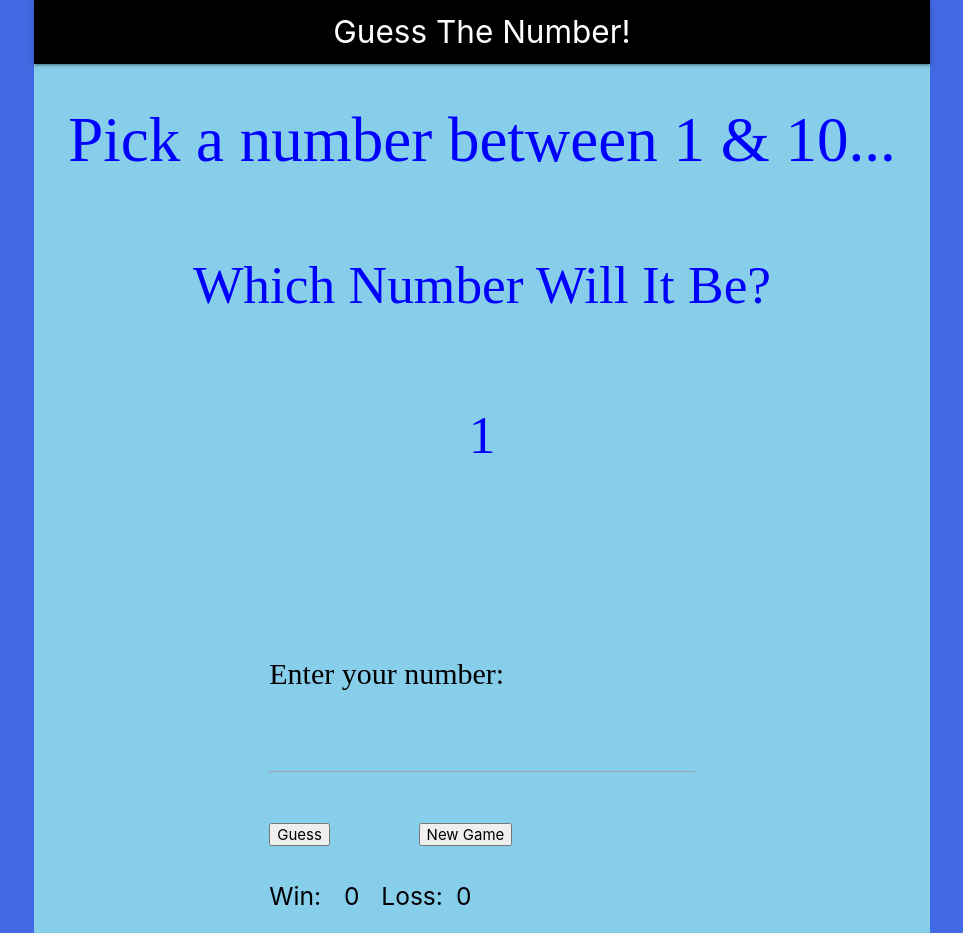
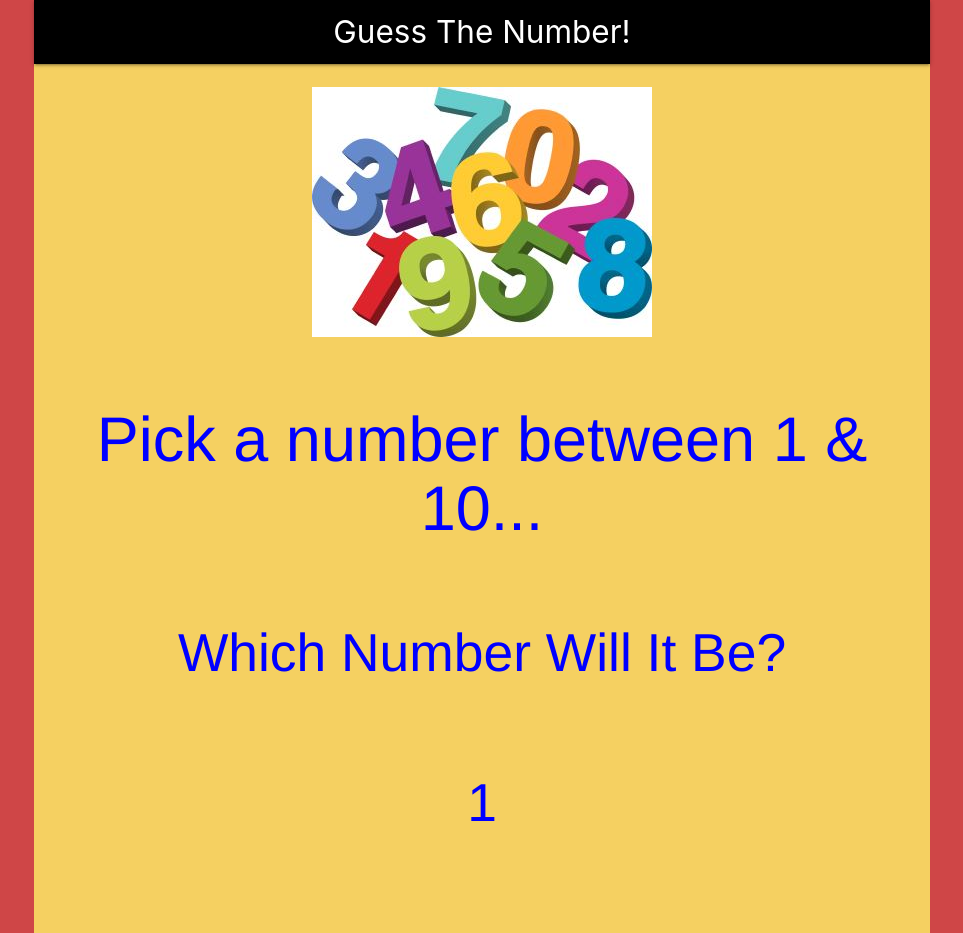
Before and after one commit to SteveLicata/number-guess-game, a plain HTML site: page index.html in a window 1280 px wide. Shown: the top 933 px of the page, without its empty margins (158-1121 px from the left). Drawn offline with nearby package versions, Linux system fonts and the light colour scheme.

Commit message:
color scheme added, improved style

```diff
--- a/index.html
+++ b/index.html
@@ -10,9 +10,10 @@
 
     <title>Guess the Number</title>
   </head>
-  <body onload="init()">
+  <body>
 
   <div class="container cont">
+
 
     <nav>
       <div class="nav-wrapper black">
@@ -25,10 +26,13 @@
       </div>
     </nav>
 
+    <br>
 
-      <canvas id="background" width="600" height="360">
-        Your browser does not support canvas. Please try again with a different browser.
-      </canvas>
+    <div class="row">
+      <div class="col s12 m12 l12">
+        <center><img src="images/123s.jpg" alt="">
+      </div>
+    </div>
 
 
       <div class="row">
@@ -36,6 +40,8 @@
           <center><h1>Pick a number between 1 & 10...</h1>
         </div>
       </div>
+
+
 
       <div class="row">
         <div class="col s12 m12 l12">
@@ -49,6 +55,8 @@
           <center><h2 id="usernumberdisplay"></h2>
         </div>
       </div>
+
+
 
       <div class="row">
         <div class="col s12 m12 l12">
@@ -65,6 +73,9 @@
           <center><p id="gametext"></p>
         </div>
       </div>
+
+
+      <div class="newcolor">
 
         <div class="form">
           <form action="index.html" method="post">
@@ -108,6 +119,8 @@
         <br>
         <br>
 
+    </div>
+
 
     <footer class="page-footer black">
       <div class="container">
--- a/main.css
+++ b/main.css
@@ -1,30 +1,14 @@
-canvas {
-				position: absolute;
-				top: 0px;
-				left: 0px;
-				background: transparent;
-			}
-
-
-
 body {
-  background-color: royalblue;
-  display: flex;
-  min-height: 100vh;
-  flex-direction: column;
-}
-
-main {
-  flex: 1 0 auto;
+  background-color: #CF4647;
 }
 
 .cont {
-  background-color: skyblue;
+  background-color: #F5D061;
 }
 
 h1, h2, h3, #randomjsnums {
   color: blue;
-  font-family: serif;
+  font-family: helvetica;
 }
 
 #gametext, #displaynum, #usernumguess {
@@ -41,7 +25,7 @@ p {
 
 .form {
   margin: 0 auto;
-  width: 50%
+  width: 50%;
 }
 
 .score {
@@ -52,3 +36,7 @@ p {
 h5 {
   color: black;
 }
+
+.newcolor {
+  background-color: #F8F6F6;
+}
```
Also changed, not shown: images/123s.jpg (added), main.js (line endings or trailing spaces). Lines whose indentation alone changed are shown as unchanged.
